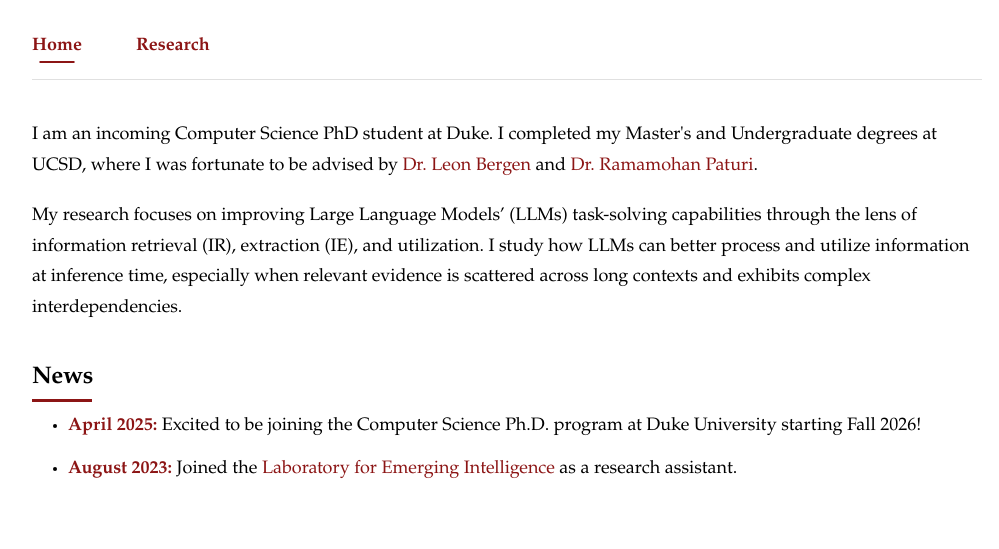
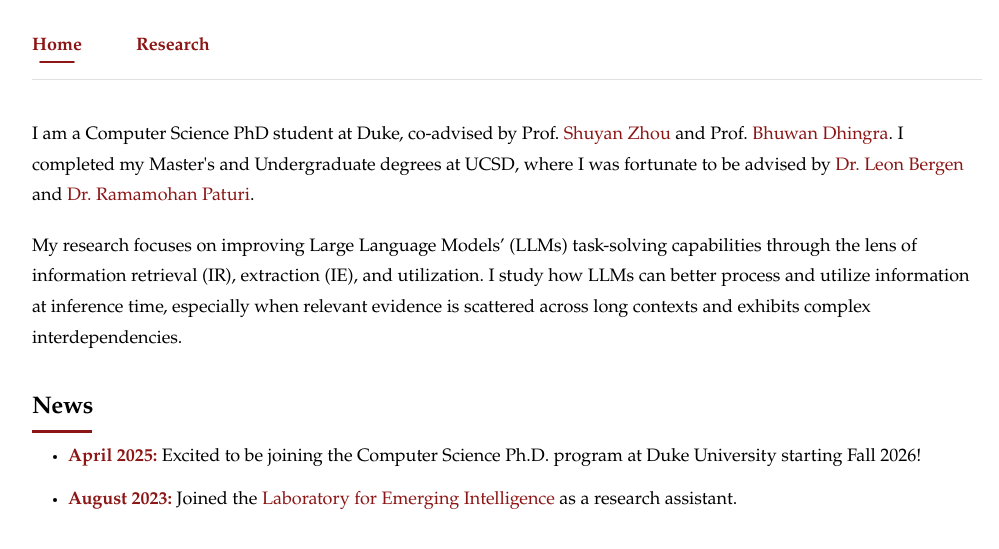
Before and after one commit to weilicao/weilicao.github.io, a Jekyll site: the page built from index.html, in a window 1280 px wide, cut to the strip 212-1027 px from the top of the page. Shown: the top 549 px of the strip, without its empty margins (133-1132 px from the left). Built offline with Jekyll 4.4.1, drawn with Linux system fonts in a browser that asks for light colours.

Commit message:
Update introduction in index.html
Signed-off-by: weilicao <64980345+weilicao@users.noreply.github.com>

```diff
--- a/index.html
+++ b/index.html
@@ -7,7 +7,7 @@ description: Weili Cao's personal academic website
 <main>
     <section class="intro">
         <p>
-            I am an incoming Computer Science PhD student at Duke. I completed my Master's and Undergraduate degrees at UCSD, where I was fortunate to be advised by
+            I am a Computer Science PhD student at Duke, co-advised by Prof. <a href="https://www.shuyanzhou.com/">Shuyan Zhou</a> and Prof. <a href="https://users.cs.duke.edu/~bdhingra/">Bhuwan Dhingra</a>. I completed my Master's and Undergraduate degrees at UCSD, where I was fortunate to be advised by
             <a href="https://linguistics.ucsd.edu/people/faculty/profiles/leon-bergen.html">Dr. Leon Bergen</a> and
             <a href="https://cseweb.ucsd.edu/~paturi/">Dr. Ramamohan Paturi</a>.
         </p>
```
